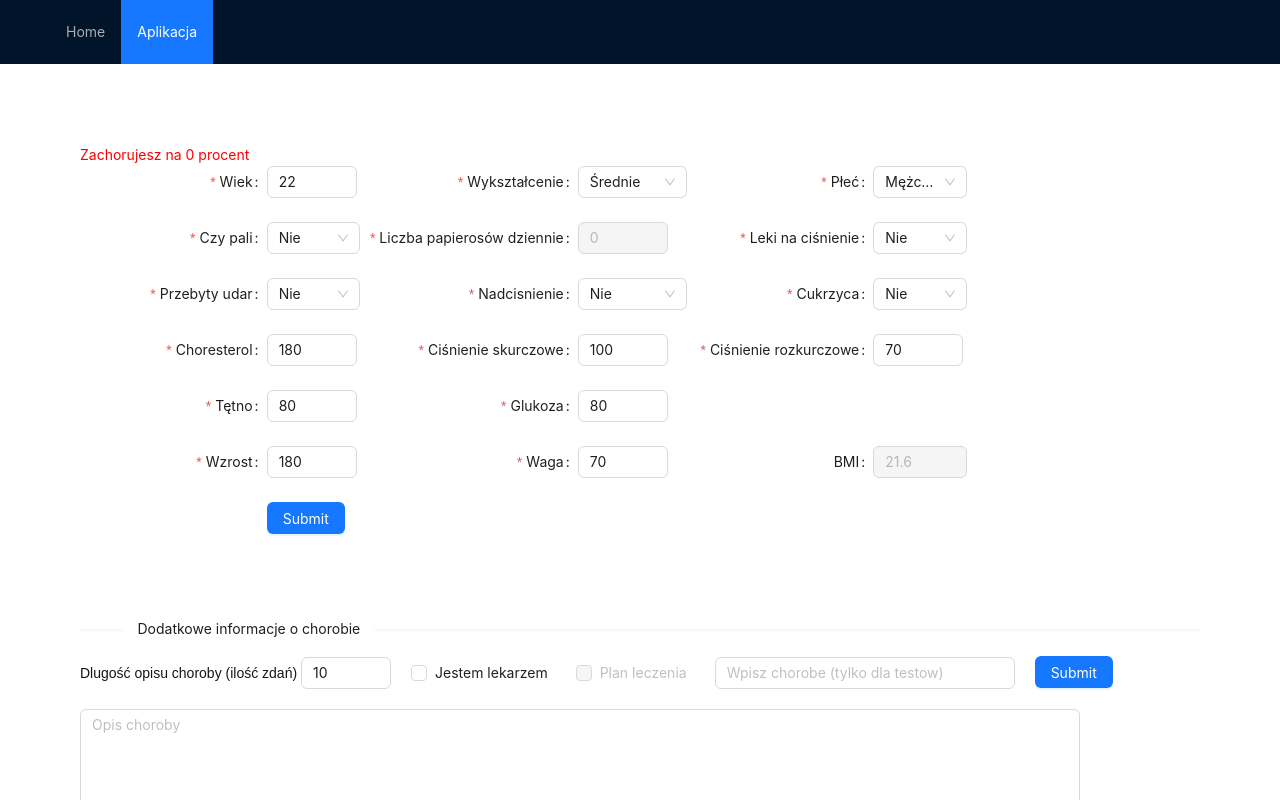
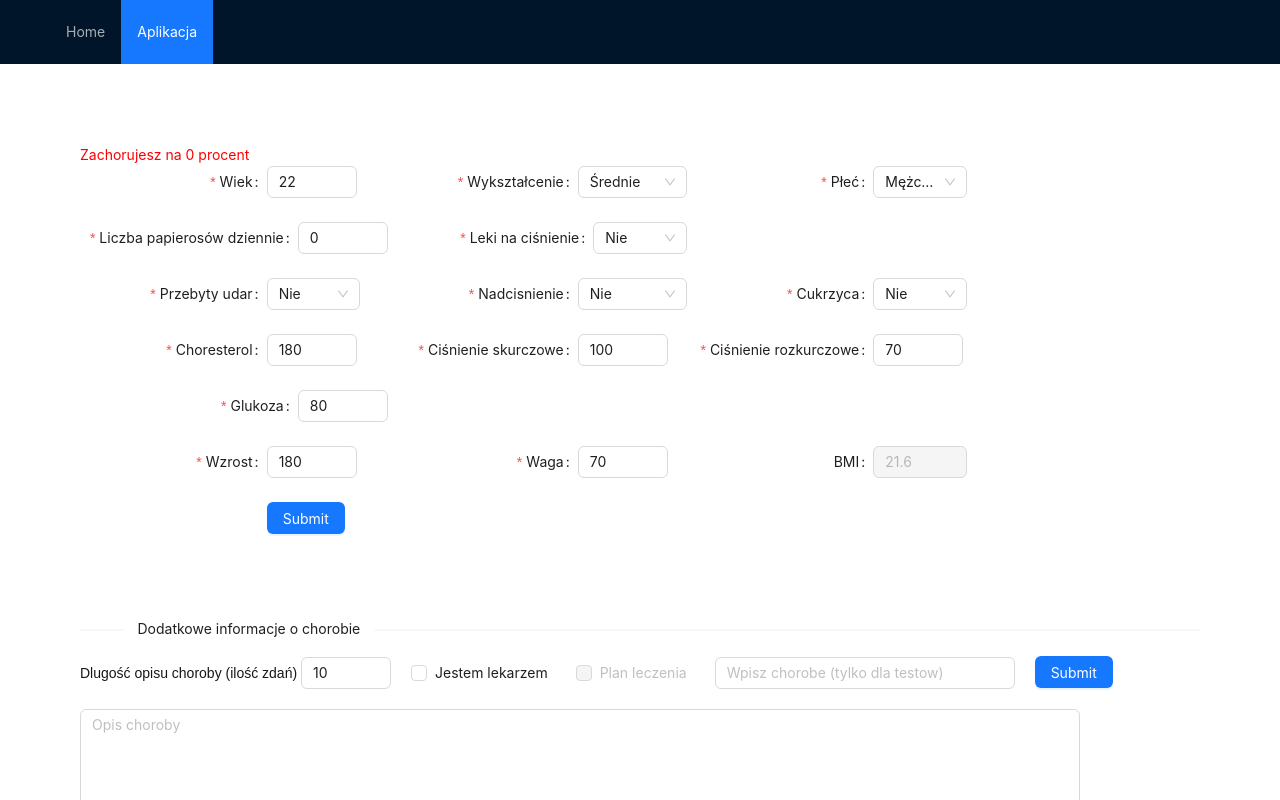
Before and after one commit to infoshareacademy/jdszr16_random_forest_rangers_fe, a Next.js app: page /aplikacja in a window 1280 px wide. Shown: the top 800 px of the page. Built offline with nearby package versions, Linux system fonts and the light colour scheme.

Commit message:
change form content

```diff
--- a/src/app/aplikacja/defaults.ts
+++ b/src/app/aplikacja/defaults.ts
@@ -1,8 +1,8 @@
 export const defaultValues = {
   age: 22,
+  sex: 1,
   education: 2,
-  sex: 1,
-  is_smoking: 0,
+  // is_smoking: 0,
   cigsPerDay: 0,
   BPMeds: 0,
   prevalentStroke: 0,
@@ -11,9 +11,9 @@ export const defaultValues = {
   totChol: 180,
   sysBP: 100,
   diaBP: 70,
-  bmi: 21.6,
+  BMI: 21.6,
   wzrost: 180,
   waga: 70,
-  heartRate: 80,
+  // heartRate: 80,
   glucose: 80,
 };
--- a/src/app/aplikacja/formItems.tsx
+++ b/src/app/aplikacja/formItems.tsx
@@ -3,7 +3,7 @@
 import React, { useState } from "react";
 
 import { Button, Form, Input, InputNumber, Col, Row, Select } from "antd";
-import { FieldType } from "./formTypes";
+import { FieldType } from "./types/formTypes";
 import { sendFormValues } from "./helpers/postRequest";
 
 import { defaultValues } from "./defaults";
@@ -23,7 +23,7 @@ export default function FormItems() {
 
   const [modelPrediction, setModelPrediction] = useState<number>(0);
 
-  const [isCigsPerDayDisabled, setIsCigsPerDayDisabled] = useState(true);
+  // const [isCigsPerDayDisabled, setIsCigsPerDayDisabled] = useState(true);
 
   const onAgeChange = (value: number | null) => {
     setFormValues((prev) => ({ ...prev, age: value || 0 }));
@@ -38,15 +38,15 @@ export default function FormItems() {
     setFormValues((prev) => ({ ...prev, sex: value }));
   };
 
-  const onSmokingChange = (value: number) => {
-    setFormValues((prev) => ({ ...prev, is_smoking: value }));
-    if (value === 0) {
-      setIsCigsPerDayDisabled(true);
-      setFormValues((prev) => ({ ...prev, cigsPerDay: 0 }));
-    } else {
-      setIsCigsPerDayDisabled(false);
-    }
-  };
+  // const onSmokingChange = (value: number) => {
+  //   setFormValues((prev) => ({ ...prev, is_smoking: value }));
+  //   if (value === 0) {
+  //     setIsCigsPerDayDisabled(true);
+  //     setFormValues((prev) => ({ ...prev, cigsPerDay: 0 }));
+  //   } else {
+  //     setIsCigsPerDayDisabled(false);
+  //   }
+  // };
 
   const onCigsPerDayChange = (value: number | null) => {
     setFormValues((prev) => ({ ...prev, cigsPerDay: value || 0 }));
@@ -80,9 +80,9 @@ export default function FormItems() {
     setFormValues((prev) => ({ ...prev, diaBP: value || 0 }));
   };
 
-  const onHeartRateChange = (value: number | null) => {
-    setFormValues((prev) => ({ ...prev, heartRate: value || 0 }));
-  };
+  // const onHeartRateChange = (value: number | null) => {
+  //   setFormValues((prev) => ({ ...prev, heartRate: value || 0 }));
+  // };
 
   const onGlucoseChange = (value: number | null) => {
     setFormValues((prev) => ({ ...prev, glucose: value || 0 }));
@@ -170,21 +170,21 @@ export default function FormItems() {
         </Col>
       </Row>
       <Row>
-        <Col span={6}>
-          <Form.Item<FieldType>
-            label="Czy pali"
-            name="is_smoking"
-            rules={[{ required: true, message: "Wybierz czy palisz" }]}
-          >
-            <Select
-              defaultValue={formValues.is_smoking}
-              onChange={onSmokingChange}
-            >
-              <Select.Option value={1}>Tak</Select.Option>
-              <Select.Option value={0}>Nie</Select.Option>
-            </Select>
-          </Form.Item>
-        </Col>
+        {/*<Col span={6}>*/}
+        {/*  <Form.Item<FieldType>*/}
+        {/*    label="Czy pali"*/}
+        {/*    name="is_smoking"*/}
+        {/*    rules={[{ required: true, message: "Wybierz czy palisz" }]}*/}
+        {/*  >*/}
+        {/*    <Select*/}
+        {/*      defaultValue={formValues.is_smoking}*/}
+        {/*      onChange={onSmokingChange}*/}
+        {/*    >*/}
+        {/*      <Select.Option value={1}>Tak</Select.Option>*/}
+        {/*      <Select.Option value={0}>Nie</Select.Option>*/}
+        {/*    </Select>*/}
+        {/*  </Form.Item>*/}
+        {/*</Col>*/}
 
         <Col span={7}>
           <Form.Item<FieldType>
@@ -199,7 +199,7 @@ export default function FormItems() {
               defaultValue={formValues.cigsPerDay}
               onChange={onCigsPerDayChange}
               value={formValues.cigsPerDay}
-              disabled={isCigsPerDayDisabled}
+              // disabled={isCigsPerDayDisabled}
             />
           </Form.Item>
         </Col>
@@ -323,21 +323,21 @@ export default function FormItems() {
         </Col>
       </Row>
       <Row>
-        <Col span={6}>
-          <Form.Item<FieldType>
-            label="Tętno  "
-            name="heartRate"
-            rules={[{ required: true, message: "Podaj tętno" }]}
-          >
-            <InputNumber
-              min={0}
-              max={200}
-              defaultValue={formValues.heartRate}
-              onChange={onHeartRateChange}
-              value={formValues.heartRate}
-            />
-          </Form.Item>
-        </Col>
+        {/*<Col span={6}>*/}
+        {/*  <Form.Item<FieldType>*/}
+        {/*    label="Tętno  "*/}
+        {/*    name="heartRate"*/}
+        {/*    rules={[{ required: true, message: "Podaj tętno" }]}*/}
+        {/*  >*/}
+        {/*    <InputNumber*/}
+        {/*      min={0}*/}
+        {/*      max={200}*/}
+        {/*      defaultValue={formValues.heartRate}*/}
+        {/*      onChange={onHeartRateChange}*/}
+        {/*      value={formValues.heartRate}*/}
+        {/*    />*/}
+        {/*  </Form.Item>*/}
+        {/*</Col>*/}
 
         <Col span={7}>
           <Form.Item<FieldType>
@@ -395,7 +395,7 @@ export default function FormItems() {
             <Input
               // defaultValue={formValues.bmi}
               // onChange={onBMIChange}
-              value={formValues.bmi}
+              value={formValues.BMI}
               readOnly
               disabled
             />
--- a/src/app/aplikacja/helpers/postRequest.ts
+++ b/src/app/aplikacja/helpers/postRequest.ts
@@ -1,5 +1,5 @@
 import config from "../../../config";
-import { FieldType } from "../formTypes";
+import { FieldType } from "../types/formTypes";
 
 export const sendFormValues = async (formValues: FieldType, url: string) => {
   const host: string = `${config.apiBaseUrl}`;
--- a/src/app/aplikacja/formTypes.ts
+++ b/src/app/aplikacja/types/formTypes.ts
@@ -2,7 +2,6 @@ export interface FieldType {
   age: number;
   education: number;
   sex: number;
-  is_smoking: number;
   cigsPerDay: number;
   BPMeds: number;
   prevalentStroke: number;
@@ -11,8 +10,7 @@ export interface FieldType {
   totChol: number;
   sysBP: number;
   diaBP: number;
-  bmi: number;
-  heartRate: number;
+  BMI: number;
   glucose: number;
   wzrost?: number;
   waga?: number;
```
